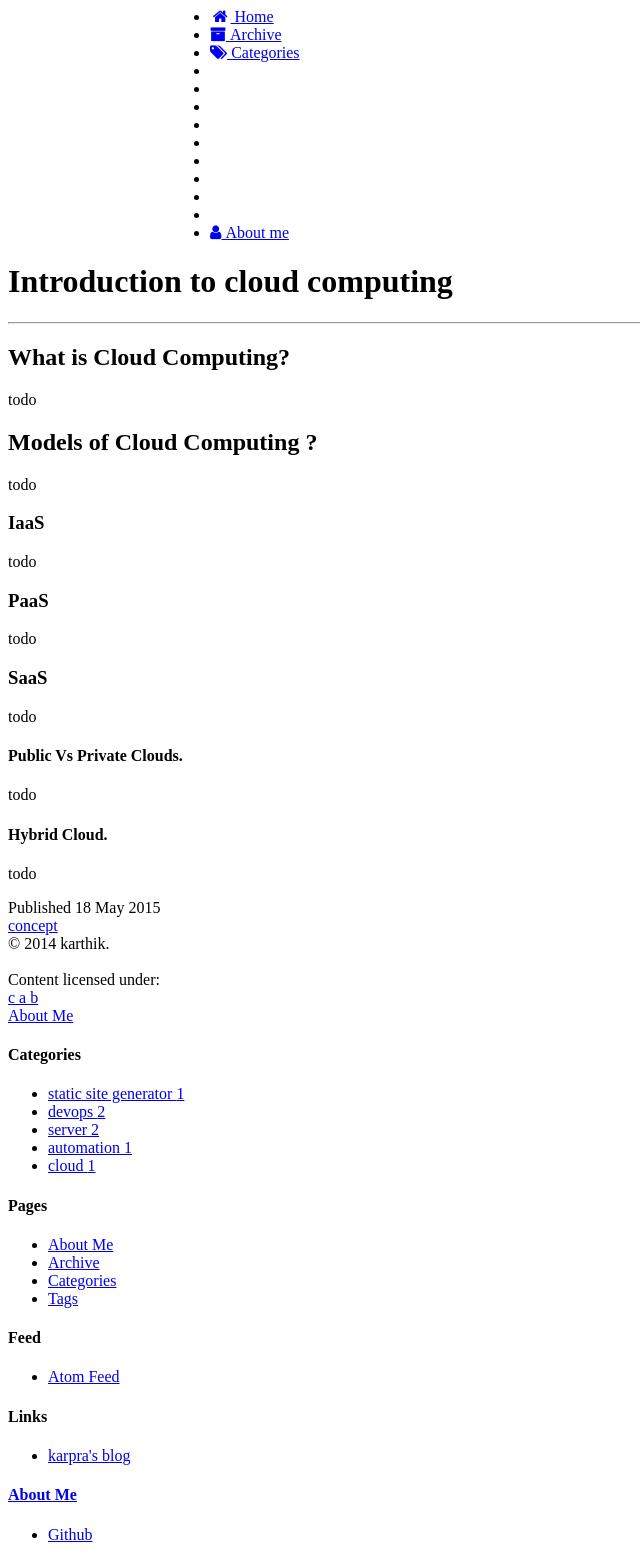
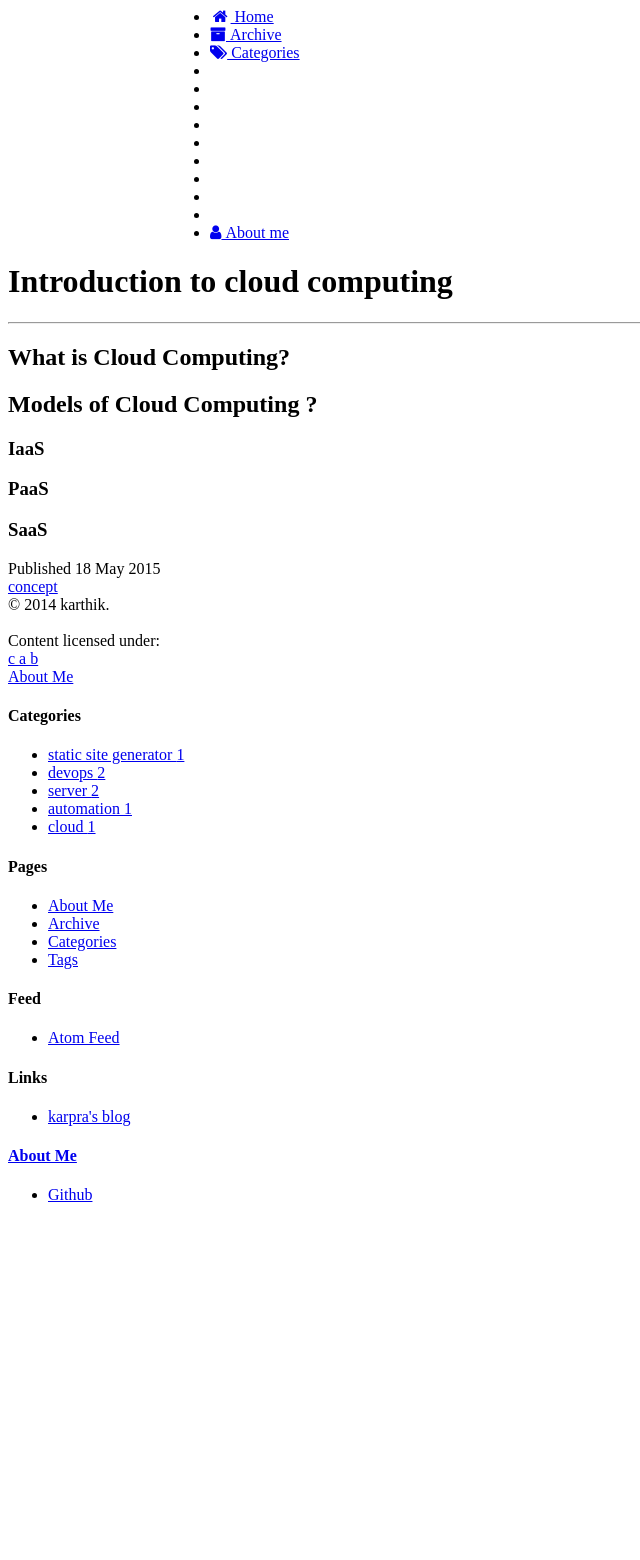
Before and after one commit to karpra/karpra.github.io, a Jekyll site: the page built from _posts/2015-5-18-Introduction to cloud computing.md, in a window 1280 px wide. Shown: the whole page, without its empty margins (0-640 px from the left). Built offline with Jekyll 4.4.1, drawn with Linux system fonts in a browser that asks for light colours; nearby versions of some CDN libraries; library files that are not in the unit come from our copies; after the commit the page ends 1220 px from its top, so only the background shows below that.

Commit message:
Update 2015-5-18-Introduction to cloud computing.md

```diff
--- a/_posts/2015-5-18-Introduction to cloud computing.md
+++ b/_posts/2015-5-18-Introduction to cloud computing.md
@@ -5,22 +5,11 @@ tags : [concept]
 ---
 
 ## What is Cloud Computing?
-todo
 
 ## Models of Cloud Computing ?
-todo
 
 ### IaaS
-todo
 
 ### PaaS
-todo
 
 ### SaaS
-todo
-
-#### Public Vs Private Clouds.
-todo
-
-#### Hybrid Cloud.
-todo
```
